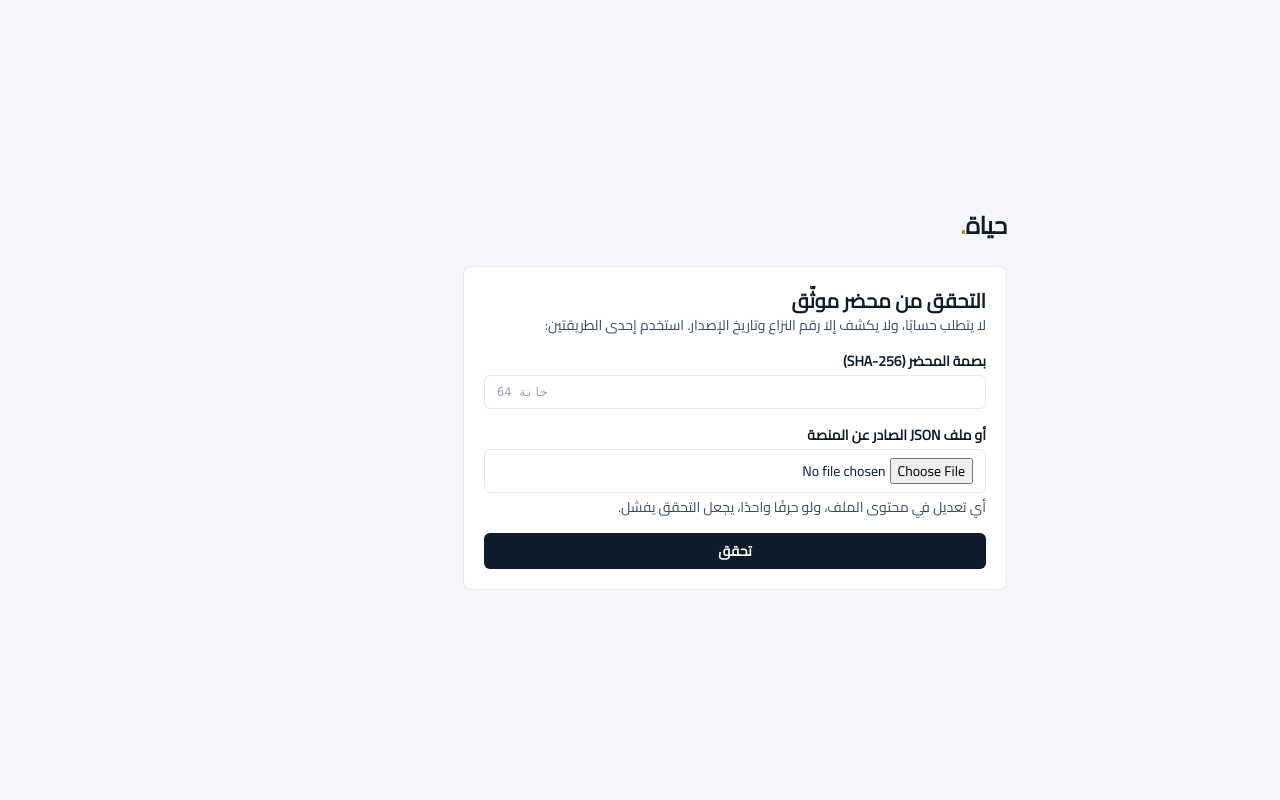
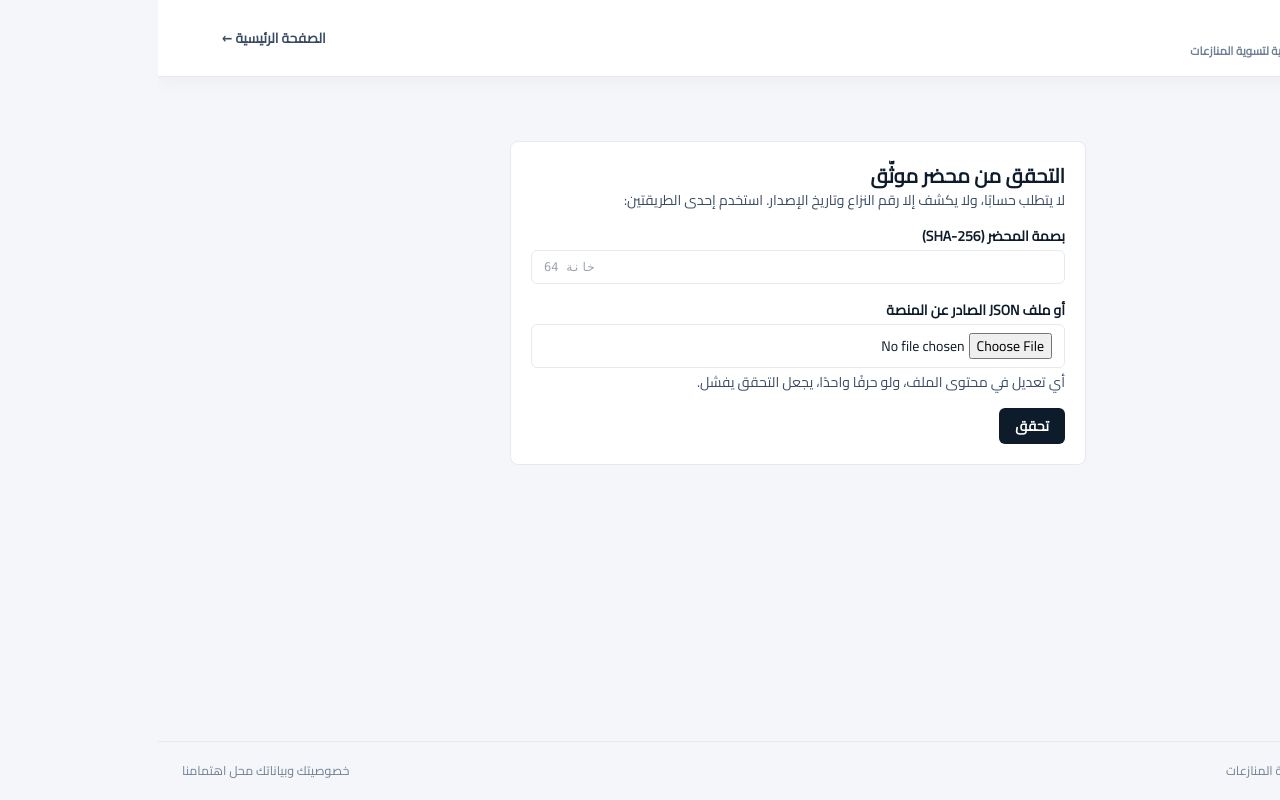
Before and after one commit to minamishelshaker-dev/hayah-mvp, a Next.js app: page /verify in a window 1280 px wide. Built offline with nearby package versions, Linux system fonts and the light colour scheme.

Commit message:
Use shared Hayah page frame on page.tsx

```diff
--- a/app/verify/page.tsx
+++ b/app/verify/page.tsx
@@ -1,15 +1,15 @@
 'use client'
 
-import Link from 'next/link'
 import { useActionState } from 'react'
 import { verifyRecord } from './actions'
 import SubmitButton from '@/components/SubmitButton'
+import PageFrame from '@/components/PageFrame'
 
 export default function VerifyPage() {
   const [state, formAction] = useActionState(verifyRecord, {})
   return (
-    <main className="mx-auto flex min-h-screen max-w-xl flex-col justify-center px-4 py-10">
-      <Link href="/" className="mb-6 text-2xl font-extrabold">حياة<span className="text-gold">.</span></Link>
+    <PageFrame>
+      <div className="mx-auto max-w-xl py-8">
         <form action={formAction} className="panel space-y-4">
           <div>
             <h1 className="text-xl">التحقق من محضر موثّق</h1>
@@ -26,8 +26,9 @@ export default function VerifyPage() {
           </div>
           {state.error && <p role="alert" className="text-sm font-semibold text-red-700">{state.error}</p>}
           {state.message && <p role="status" className="text-sm font-semibold text-emerald-700">{state.message}</p>}
-        <SubmitButton label="تحقق" />
+          <SubmitButton label="تحقق" className="btn btn-primary" />
         </form>
-    </main>
+      </div>
+    </PageFrame>
   )
 }
```
Lines whose indentation alone changed are shown as unchanged.
